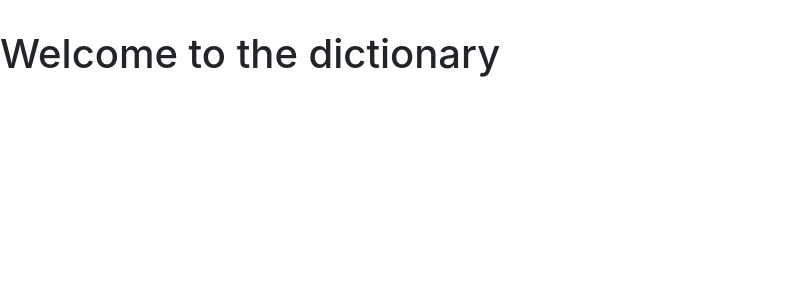
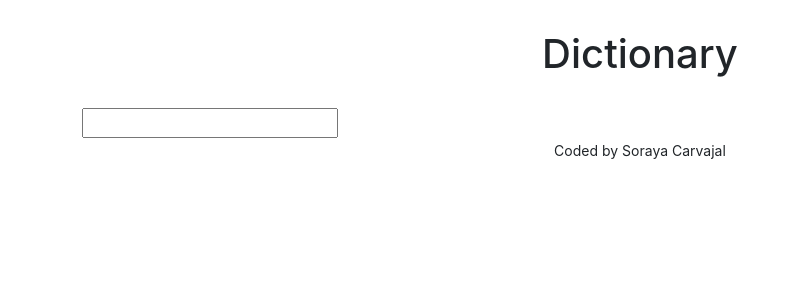
Before and after one commit to icuestiona/react-dictionary-app, a React (Create React App) app: page / in a window 1280 px wide. Shown: the top 300 px of the page, without its empty margins (0-798 px from the left). Built offline with nearby package versions, Linux system fonts and the light colour scheme.

Commit message:
Added Dictionary.js component

```diff
--- a/src/App.css
+++ b/src/App.css
@@ -1,3 +1,7 @@
 .App-header {
   margin: 30px 0;
 }
+
+h1 {
+  text-align: center;
+}
--- a/src/App.js
+++ b/src/App.js
@@ -1,10 +1,20 @@
 import "./App.css";
+import Dictionary from "./Dictionary";
 
 function App() {
   return (
     <div className="App">
-      <header className="App-header"></header>
-      <h1>Welcome to the dictionary</h1>
+      <div className="container">
+        <header className="App-header">
+          <h1>Dictionary</h1>
+        </header>
+        <main>
+          <Dictionary />
+        </main>
+        <footer className="text-center">
+          <small>Coded by Soraya Carvajal</small>
+        </footer>
+      </div>
     </div>
   );
 }
--- /dev/null
+++ b/src/Dictionary.js
@@ -0,0 +1,23 @@
+import React, { useState } from "react";
+import "./Dictionary.css";
+
+export default function Dictionary() {
+  let [keyword, setKeyword] = useState("");
+
+  function search(event) {
+    event.preventDefault();
+    alert(`Searching" for ${keyword} definition`);
+  }
+
+  function handleKeywordChange(event) {
+    setKeyword(event.target.value);
+  }
+
+  return (
+    <div className="Dictionary">
+      <form onSubmit={search}>
+        <input type="search" onChange={handleKeywordChange} />
+      </form>
+    </div>
+  );
+}
```
Also changed, not shown: src/Dictionary.css (added).
